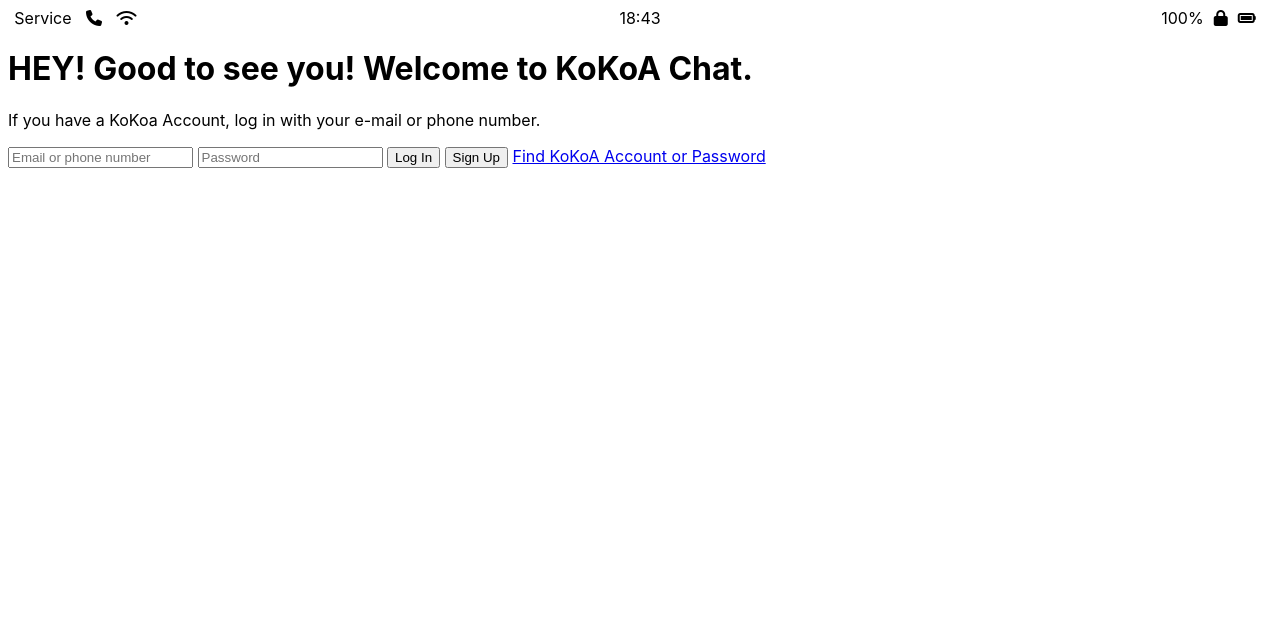
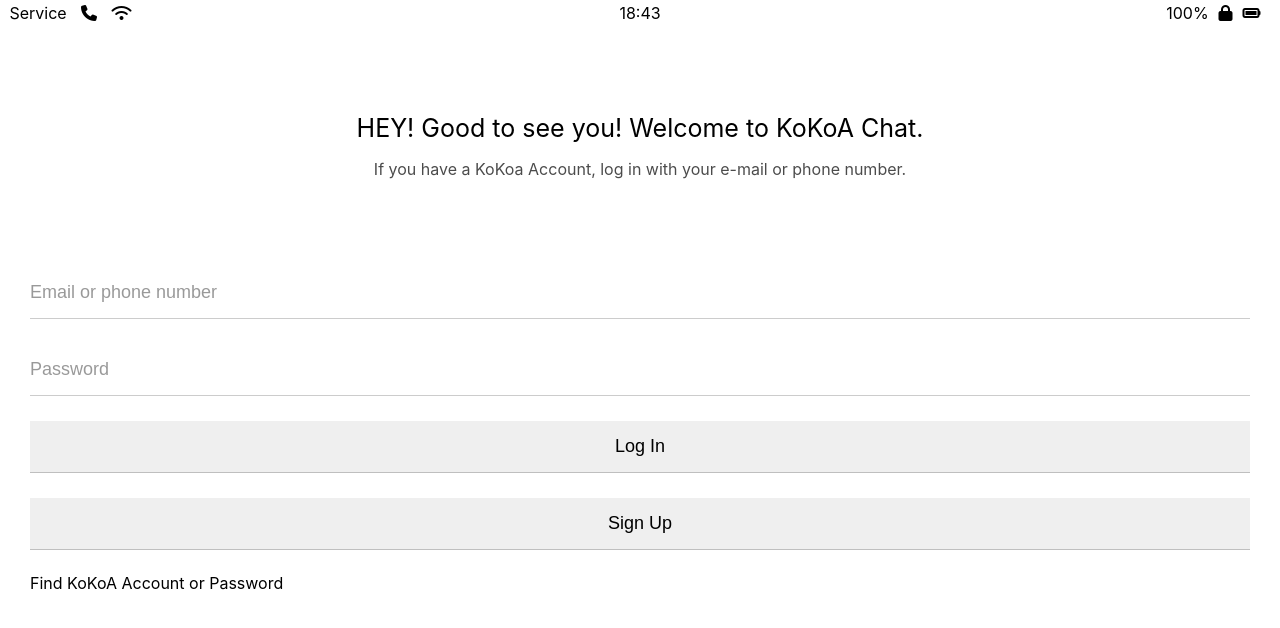
Before and after one commit to Heyyyin/kokoa-clone-2022-10week-challenge, a plain HTML site: page index.html in a window 1280 px wide. Drawn offline with Linux system fonts and the light colour scheme.

Commit message:
login-form

```diff
--- /dev/null
+++ b/css/reset.css
@@ -0,0 +1,52 @@
+html, body, div, span, applet, object, iframe,
+h1, h2, h3, h4, h5, h6, p, blockquote, pre,
+a, abbr, acronym, address, big, cite, code,
+del, dfn, em, img, ins, kbd, q, s, samp,
+small, strike, strong, sub, sup, tt, var,
+b, u, i, center,
+dl, dt, dd, ol, ul, li,
+fieldset, form, label, legend,
+table, caption, tbody, tfoot, thead, tr, th, td,
+article, aside, canvas, details, embed,
+figure, figcaption, footer, header, hgroup,
+menu, nav, output, ruby, section, summary,
+time, mark, audio, video {
+   margin: 0;
+   padding: 0;
+   border: 0;
+   font-size: 100%;
+   font: inherit;
+   vertical-align: baseline;
+}
+/* HTML5 display-role reset for older browsers */
+article, aside, details, figcaption, figure,
+footer, header, hgroup, menu, nav, section {
+   display: block;
+}
+body {
+   line-height: 1;
+}
+ol, ul {
+   list-style: none;
+}
+blockquote, q {
+   quotes: none;
+}
+blockquote:before, blockquote:after,
+q:before, q:after {
+   content: '';
+   content: none;
+}
+table {
+   border-collapse: collapse;
+   border-spacing: 0;
+}
+
+input:focus{
+   outline: none;
+}
+
+a{
+   color: inherit;
+   text-decoration: none;
+}
--- /dev/null
+++ b/css/status-bar.css
@@ -0,0 +1,31 @@
+.status-bar {
+    display: flex;
+    justify-content: center;
+    padding: 5px 3px;
+
+}
+
+.status-bar__column{
+    width: 33%;
+}
+
+.status-bar__column:first-child span{
+    margin-right: 10px;
+}
+
+.status-bar__column:nth-child(2){
+    display: flex;
+    justify-content: center;
+
+}
+
+.status-bar__column:last-child{
+    display: flex;
+    justify-content: flex-end;
+    align-items: center;
+
+}
+
+.status-bar__column:last-child span,i{
+    margin-right: 10px;
+}
--- a/css/styles.css
+++ b/css/styles.css
@@ -1,34 +1,45 @@
-body{
-    font-family: -apple-system, BlinkMacSystemFont, 'Segoe UI', Roboto, Oxygen, Ubuntu, Cantarell, 'Open Sans', 'Helvetica Neue', sans-serif;
+@import "reset.css";
+@import "variables.css";
+@import "status-bar.css";
+
+body {
+  font-family: -apple-system, BlinkMacSystemFont, 'Segoe UI', Roboto, Oxygen, Ubuntu, Cantarell, 'Open Sans', 'Helvetica Neue', sans-serif
+}
+.welcome-header {
+  margin: 90px 0px;
+  text-align: center;
+  display: flex;
+  flex-direction: column;
+  align-items: center;
+}
+.welcome-header__title {
+  margin-bottom: 20px;
+  font-size: 25px;
+}
+.welcome-header__text {
+  width: 60%;
+  opacity: 0.7;
 }
 
-.status-bar {
-    display: flex;
-    justify-content: center;
-
+#login-form {
+  display: flex;
+  flex-direction: column;
+  margin: 0px 30px;
 }
 
-.status-bar__column{
-    width: 33%;
+#login-form input {
+  border: none;
+  padding: 15px 0px;
+  font-size: 18px;
+  border-bottom: 1px solid rgba(0, 0, 0, 0.2);
+  margin-bottom: 25px;
+  transition: border-color 0.3s ease-in-out;
 }
 
-.status-bar__column:first-child span{
-    margin-right: 10px;
+#login-form input::placeholder {
+  color: rgba(0, 0, 0, 0.4);
 }
 
-.status-bar__column:nth-child(2){
-    display: flex;
-    justify-content: center;
-
+#login-form input:focus {
+  border-color: var(--yellow);
 }
-
-.status-bar__column:last-child{
-    display: flex;
-    justify-content: flex-end;
-    align-items: center;
-
-}
-
-.status-bar__column:last-child span,i{
-    margin-right: 10px;
-}
--- /dev/null
+++ b/css/variables.css
@@ -0,0 +1,3 @@
+:root{
+    --yellow: #fae100;
+}
--- a/index.html
+++ b/index.html
@@ -26,7 +26,7 @@
       </div>
     </div>
 
-    <header>
+    <header class="welcome-header">
       <h1 class="welcome-header__title">
         HEY! Good to see you! Welcome to KoKoA Chat.
       </h1>
```
